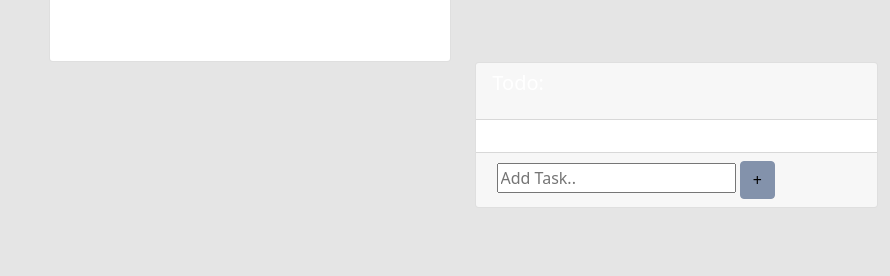
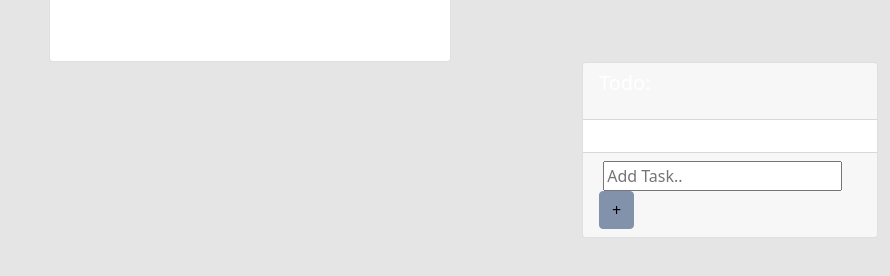
Before and after one commit to hannahmilam/inspire, a website with bundled scripts: page index.html in a window 1280 px wide. Shown: the part 70-346 px from the top of the page, without its empty margins (390-1280 px from the left). Built offline with nearby package versions, Linux system fonts and the light colour scheme; no server answers; a script that the page names is missing; a web font is replaced by a local one.

Commit message:
calling it a night!

```diff
--- a/index.html
+++ b/index.html
@@ -37,7 +37,7 @@
       </div>
       <!-- todo list -->
       <div class="row">
-        <div class="col-md-4 offset-8">
+        <div class="col-md-3 offset-9">
           <div class="card">
             <div class="card-header">
               <h5>Todo:</h5>
```
